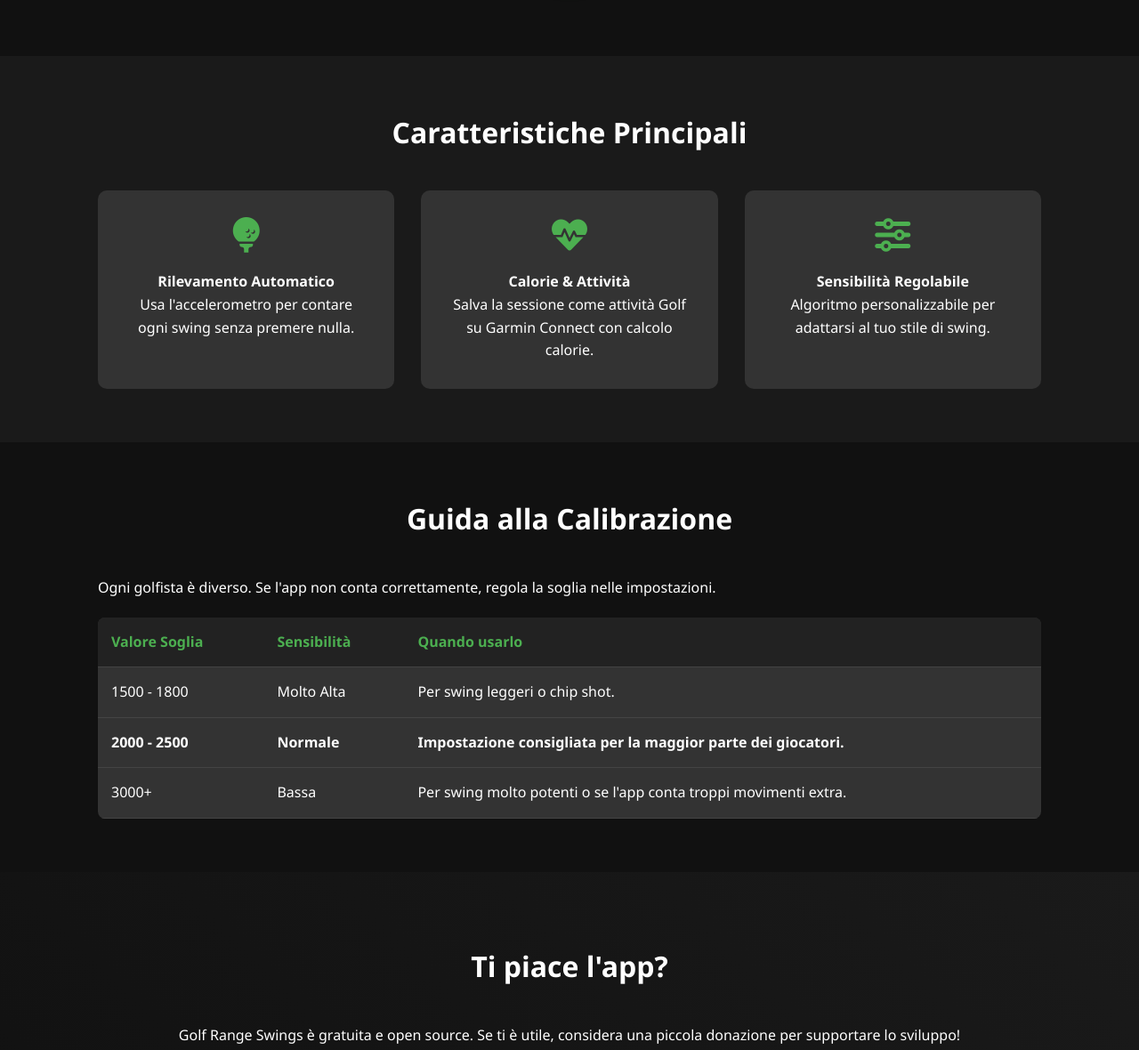
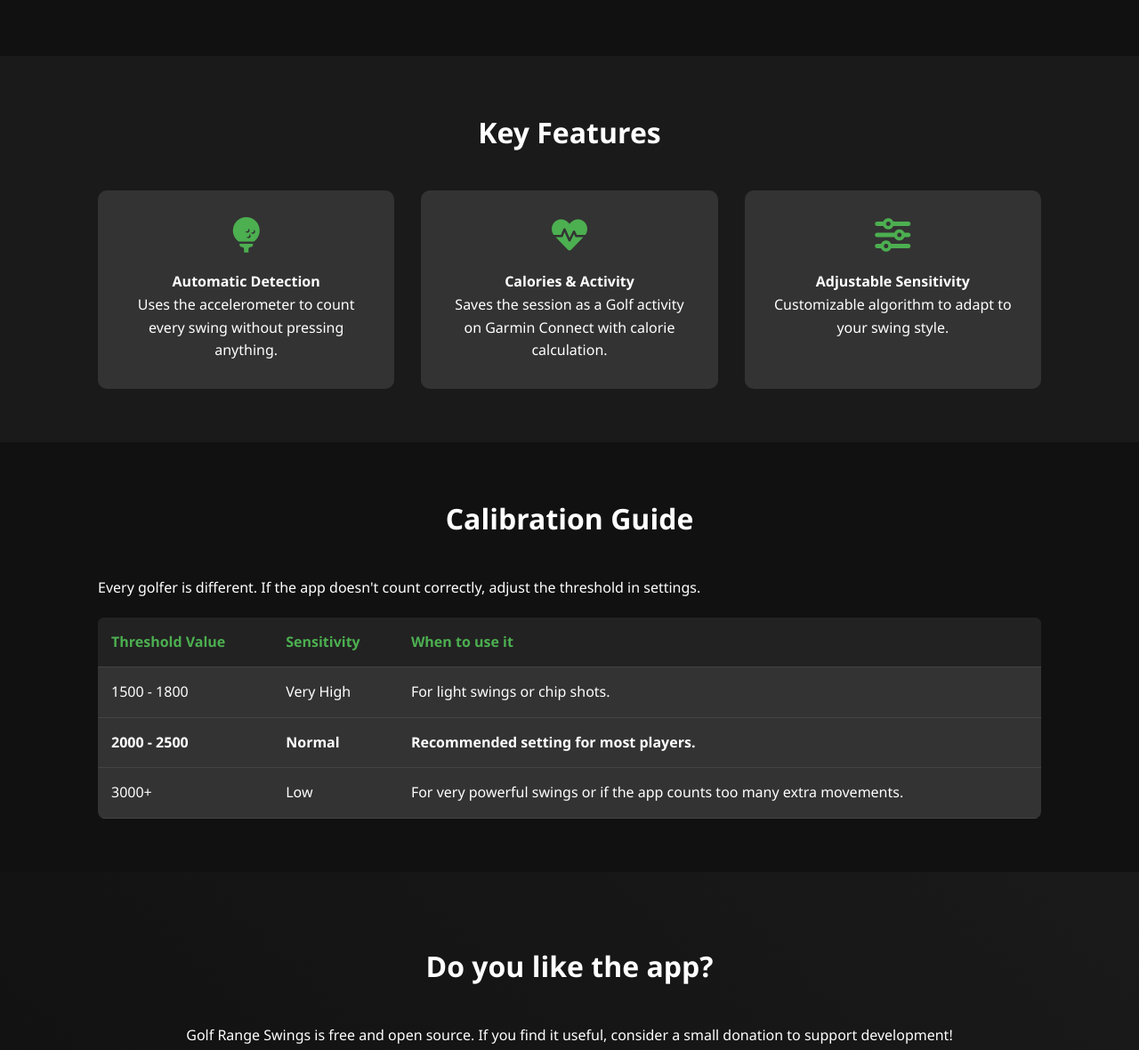
Before and after one commit to Lelloxd/garmin-lit-apps, a plain HTML site: page docs/index.html in a window 1280 px wide. Shown: the part 660-1840 px from the top of the page at 89% size. Drawn offline with Linux system fonts and the light colour scheme.

Commit message:
aggiorna sito in inglese

```diff
--- a/docs/index.html
+++ b/docs/index.html
@@ -1,5 +1,5 @@
 <!DOCTYPE html>
-<html lang="it">
+<html lang="en">
 <head>
     <meta charset="UTF-8">
     <meta name="viewport" content="width=device-width, initial-scale=1.0">
@@ -13,9 +13,9 @@
         <div class="container">
             <h1>GarminLitApps</h1>
             <nav>
-                <a href="#features">Funzionalità</a>
-                <a href="#calibration">Calibrazione</a>
-                <a href="#donate" class="btn-nav">Supporta</a>
+                <a href="#features">Features</a>
+                <a href="#calibration">Calibration</a>
+                <a href="#donate" class="btn-nav">Support</a>
             </nav>
         </div>
     </header>
@@ -24,10 +24,10 @@
         <div class="container">
             <div class="hero-content">
                 <h2>Golf Range Swings</h2>
-                <p>L'app definitiva per tracciare i tuoi swing al practice range con il tuo Garmin.</p>
+                <p>The ultimate app to track your swings at the practice range with your Garmin.</p>
                 <div class="buttons">
-                    <a href="#" class="btn btn-primary"><i class="fas fa-download"></i> Scarica su Garmin Store</a>
-                    <a href="#donate" class="btn btn-secondary">Offri un Caffè ☕</a>
+                    <a href="#" class="btn btn-primary"><i class="fas fa-download"></i> Download on Garmin Store</a>
+                    <a href="#donate" class="btn btn-secondary">Buy me a Coffee ☕</a>
                 </div>
             </div>
             <div class="hero-image">
@@ -45,22 +45,22 @@
 
     <section id="features" class="features">
         <div class="container">
-            <h3>Caratteristiche Principali</h3>
+            <h3>Key Features</h3>
             <div class="grid">
                 <div class="card">
                     <i class="fas fa-golf-ball"></i>
-                    <h4>Rilevamento Automatico</h4>
-                    <p>Usa l'accelerometro per contare ogni swing senza premere nulla.</p>
+                    <h4>Automatic Detection</h4>
+                    <p>Uses the accelerometer to count every swing without pressing anything.</p>
                 </div>
                 <div class="card">
                     <i class="fas fa-heartbeat"></i>
-                    <h4>Calorie & Attività</h4>
-                    <p>Salva la sessione come attività Golf su Garmin Connect con calcolo calorie.</p>
+                    <h4>Calories & Activity</h4>
+                    <p>Saves the session as a Golf activity on Garmin Connect with calorie calculation.</p>
                 </div>
                 <div class="card">
                     <i class="fas fa-sliders-h"></i>
-                    <h4>Sensibilità Regolabile</h4>
-                    <p>Algoritmo personalizzabile per adattarsi al tuo stile di swing.</p>
+                    <h4>Adjustable Sensitivity</h4>
+                    <p>Customizable algorithm to adapt to your swing style.</p>
                 </div>
             </div>
         </div>
@@ -68,33 +68,33 @@
 
     <section id="calibration" class="calibration">
         <div class="container">
-            <h3>Guida alla Calibrazione</h3>
-            <p>Ogni golfista è diverso. Se l'app non conta correttamente, regola la soglia nelle impostazioni.</p>
+            <h3>Calibration Guide</h3>
+            <p>Every golfer is different. If the app doesn't count correctly, adjust the threshold in settings.</p>
 
             <div class="table-responsive">
                 <table>
                     <thead>
                         <tr>
-                            <th>Valore Soglia</th>
-                            <th>Sensibilità</th>
-                            <th>Quando usarlo</th>
+                            <th>Threshold Value</th>
+                            <th>Sensitivity</th>
+                            <th>When to use it</th>
                         </tr>
                     </thead>
                     <tbody>
                         <tr>
                             <td>1500 - 1800</td>
-                            <td>Molto Alta</td>
-                            <td>Per swing leggeri o chip shot.</td>
+                            <td>Very High</td>
+                            <td>For light swings or chip shots.</td>
                         </tr>
                         <tr>
                             <td><strong>2000 - 2500</strong></td>
-                            <td><strong>Normale</strong></td>
-                            <td><strong>Impostazione consigliata per la maggior parte dei giocatori.</strong></td>
+                            <td><strong>Normal</strong></td>
+                            <td><strong>Recommended setting for most players.</strong></td>
                         </tr>
                         <tr>
                             <td>3000+</td>
-                            <td>Bassa</td>
-                            <td>Per swing molto potenti o se l'app conta troppi movimenti extra.</td>
+                            <td>Low</td>
+                            <td>For very powerful swings or if the app counts too many extra movements.</td>
                         </tr>
                     </tbody>
                 </table>
@@ -104,9 +104,9 @@
 
     <section id="donate" class="donate">
         <div class="container">
-            <h3>Ti piace l'app?</h3>
-            <p>Golf Range Swings è gratuita e open source. Se ti è utile, considera una piccola donazione per supportare lo sviluppo!</p>
-            <a href="https://ko-fi.com" target="_blank" class="btn btn-donate">Supporta su Ko-fi / PayPal</a>
+            <h3>Do you like the app?</h3>
+            <p>Golf Range Swings is free and open source. If you find it useful, consider a small donation to support development!</p>
+            <a href="http://paypal.me/lellitosss" target="_blank" class="btn btn-donate">Support via PayPal</a>
         </div>
     </section>
 
```
